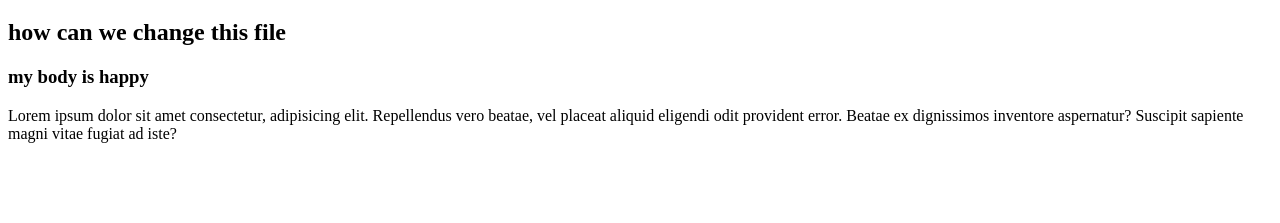
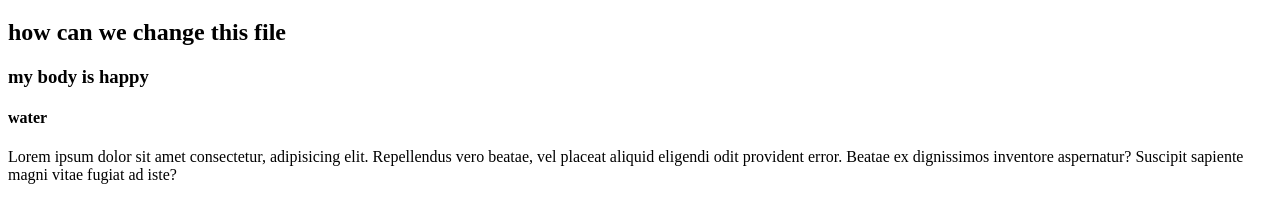
Before and after one commit to sriram8464/git_sessions, a plain HTML site: page index.html in a window 1280 px wide. Shown: the part 61-284 px from the top of the page. Drawn offline with Linux system fonts and the light colour scheme.

Commit message:
changes coitted

```diff
--- a/index.html
+++ b/index.html
@@ -7,6 +7,7 @@
     <h1>this stands for heading</h1>
     <h2>how can we change this file</h2>
     <h3>my body is happy</h3>
+    <h4>water</h4>
     <p>Lorem ipsum dolor sit amet consectetur, adipisicing elit. Repellendus vero beatae, vel placeat aliquid eligendi odit provident error. Beatae ex dignissimos inventore aspernatur? Suscipit sapiente magni vitae fugiat ad iste?</p>
 </body>
 
```
